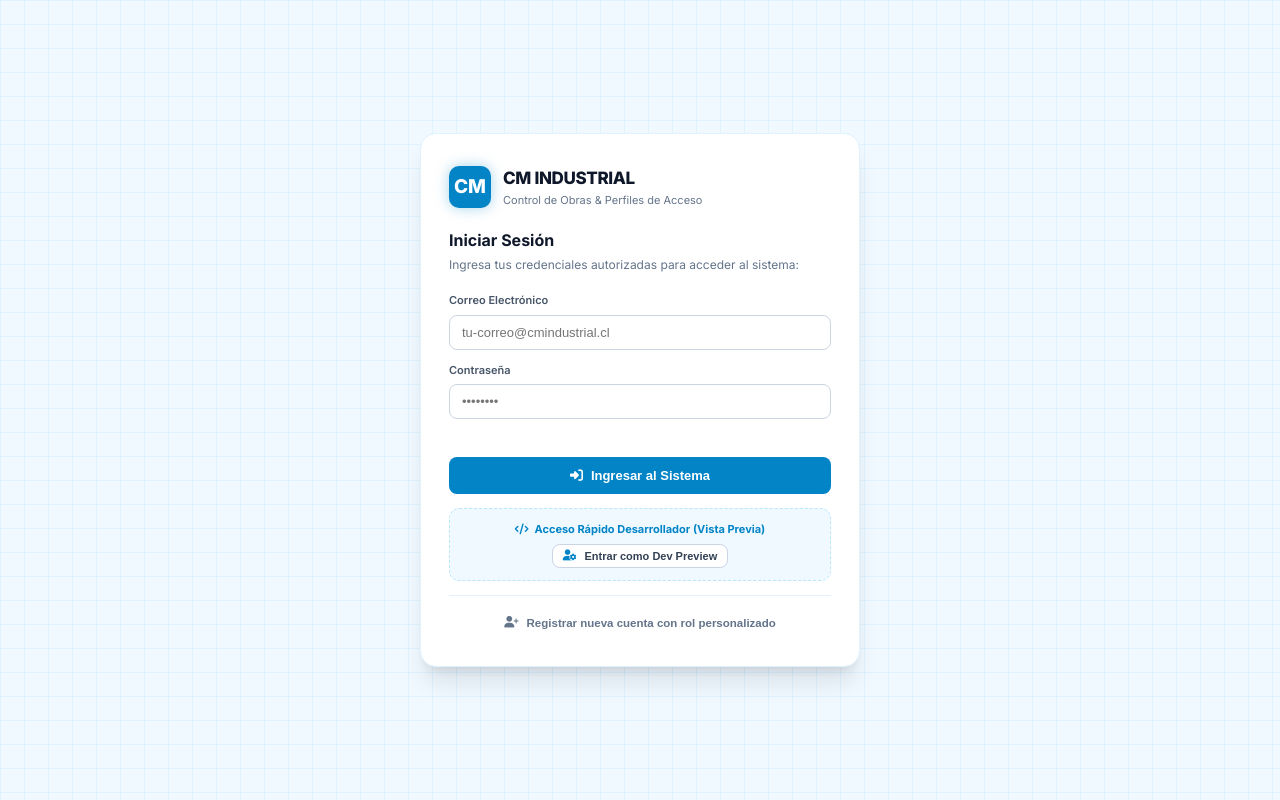
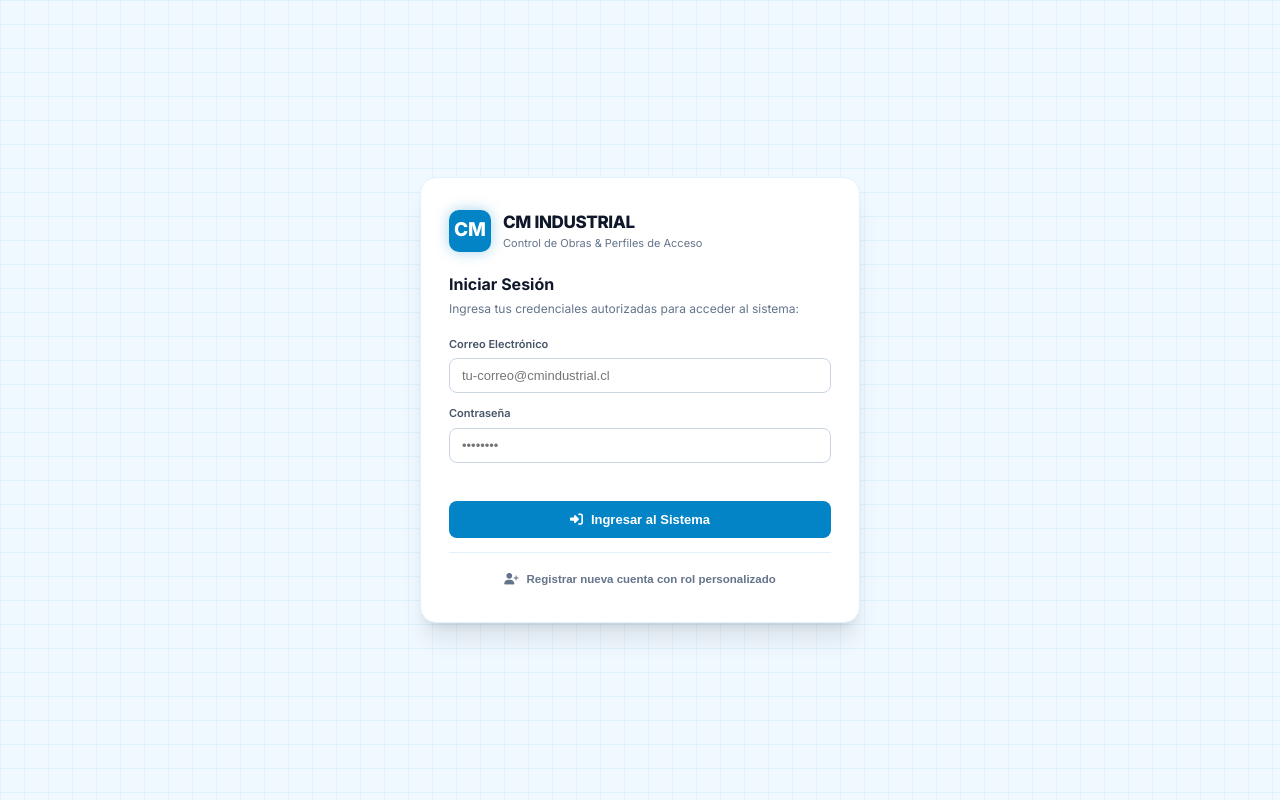
Before and after one commit to m4rc004nt0n10/cm-industrial-progest, a website: page index.html in a window 1280 px wide. Drawn offline with nearby package versions, Linux system fonts and the light colour scheme; no server answers.

Commit message:
refactor: remove developer preview login shortcut
Delete redundant debug access buttons from the login interface to ensure production-ready authentication flows.

```diff
--- a/index.html
+++ b/index.html
@@ -50,18 +50,6 @@
 <button class="btn btn-primary" style="width:100%;justify-content:center;padding:10px 16px;font-weight:700;" onclick="attemptLogin()">
 <i class="fa-solid fa-right-to-bracket"></i> Ingresar al Sistema
 </button>
-
-<!-- Entorno de Avance: Acceso rápido Desarrollador sin alterar datos base -->
-<div style="margin-top:14px;background:#f0f9ff;border:1px dashed #bae6fd;border-radius:10px;padding:12px 14px;text-align:center;">
-<div style="font-size:11px;font-weight:700;color:#0284c7;margin-bottom:6px;display:flex;align-items:center;justify-content:center;gap:6px;">
-<i class="fa-solid fa-code"></i> Acceso Rápido Desarrollador (Vista Previa)
-</div>
-<div style="display:flex;gap:6px;justify-content:center;flex-wrap:wrap;">
-<button type="button" class="btn btn-secondary btn-sm" onclick="quickLoginDev('dev@cmindustrial.cl', 'Marco Dev')" style="font-size:11px;padding:5px 10px;">
-<i class="fa-solid fa-user-gear" style="color:#0284c7;"></i> Entrar como Dev Preview
-</button>
-</div>
-</div>
 
 <div style="margin-top:14px;text-align:center;border-top:1px solid #e0f2fe;padding-top:12px;">
 <button type="button" class="btn btn-secondary btn-sm" onclick="showAuthScreen(true)" style="border:none;background:transparent;color:#64748b;font-size:11.5px;">
```
